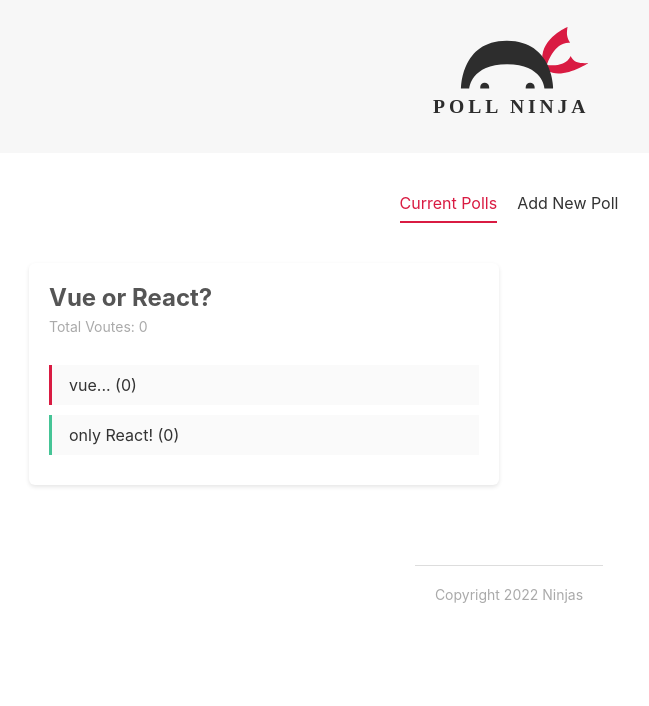
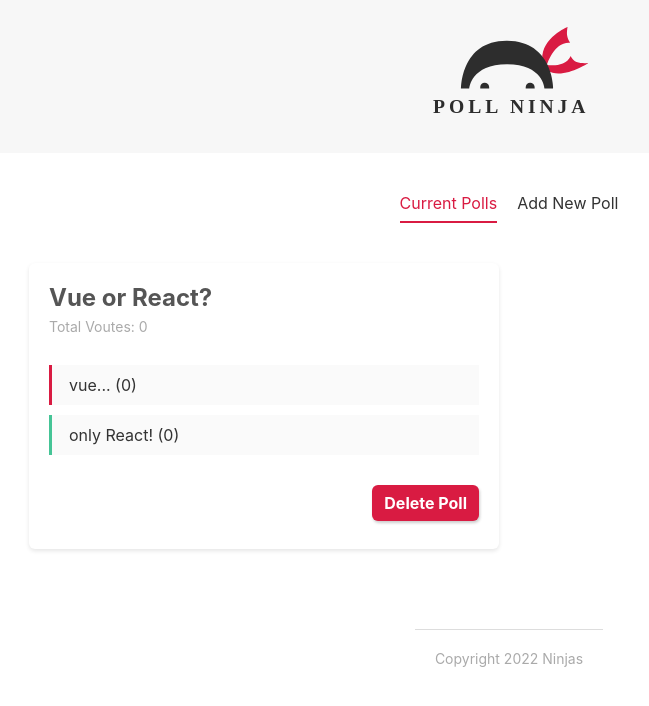
Before and after one commit to DmitrySarancha/Ninjas, a Svelte app: page / in a window 1280 px wide. Shown: the top 706 px of the page, without its empty margins (131-780 px from the left). Built offline with nearby package versions, Linux system fonts and the light colour scheme.

Commit message:
use Button component and remove poll

```diff
--- a/src/components/PollDetails.svelte
+++ b/src/components/PollDetails.svelte
@@ -1,6 +1,7 @@
 <script>
   import { pollsStore } from '../store/store';
   import Card from '../shared/Card.svelte';
+  import Button from '../shared/Button.svelte';
 
   export let item;
 
@@ -24,6 +25,13 @@
       return copiedPolls;
     });
   };
+  // delete poll
+  const deletePoll = (id) => {
+    // store
+    pollsStore.update((data) => {
+      return data.filter((item) => item.id !== id);
+    });
+  };
 </script>
 
 <Card>
@@ -38,6 +46,9 @@
     <div class="answer" on:click={() => handelVotes('b', item.id)}>
       <div style:width="{percentB}%" class="percent percent-b" />
       <span>{item.answerB} ({item.votesB})</span>
+    </div>
+    <div class="delete">
+      <Button on:click={() => deletePoll(item.id)}>Delete Poll</Button>
     </div>
   </div>
 </Card>
@@ -80,4 +91,8 @@
     border-left: 3px solid #45c496;
     background: rgba(69, 196, 150, 0.2);
   }
+  .delete {
+    margin-top: 30px;
+    text-align: end;
+  }
 </style>
```
